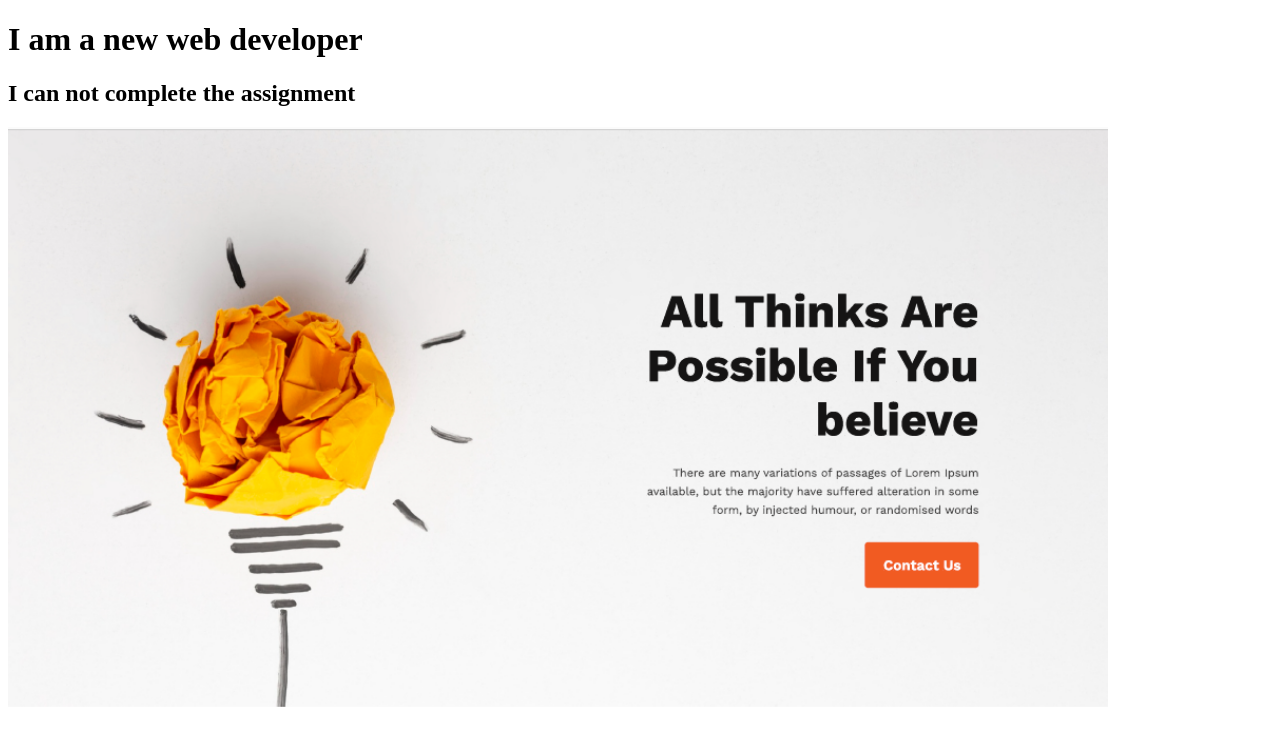
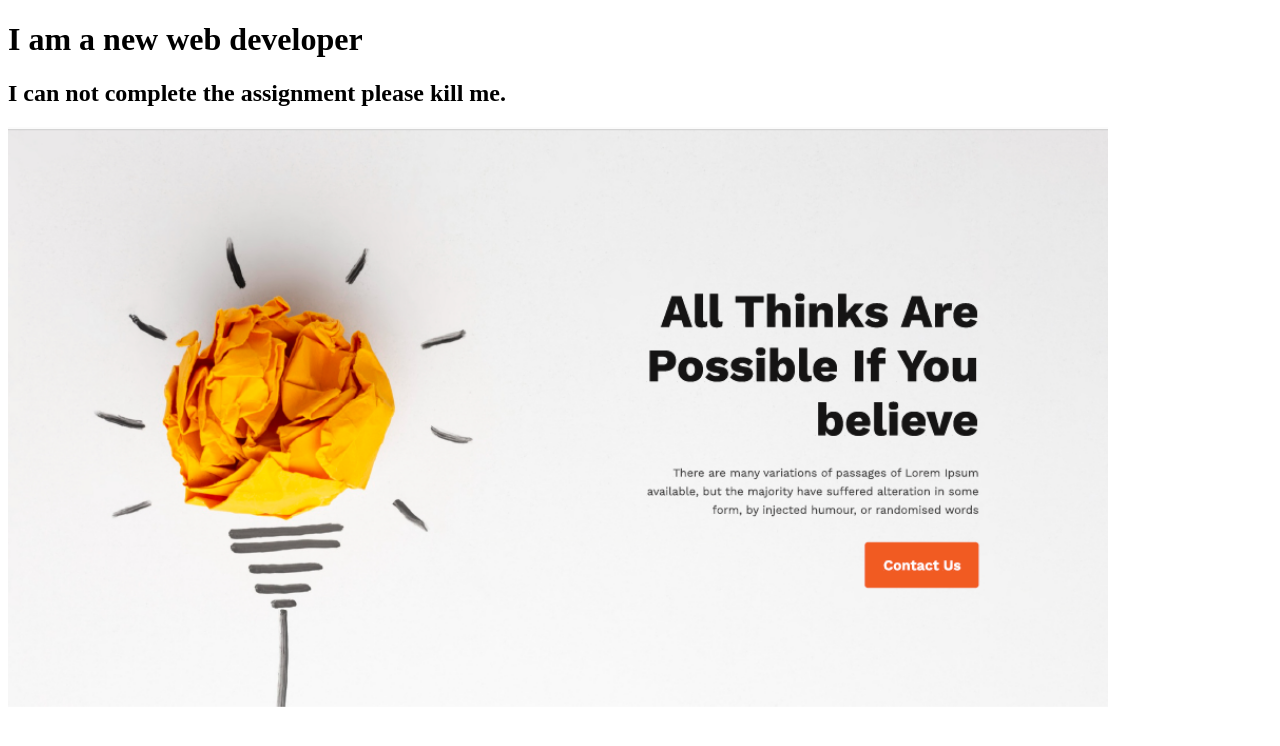
Before and after one commit to asifrahman23/asif-new, a plain HTML site: page index.html in a window 1280 px wide. Drawn offline with Linux system fonts and the light colour scheme.

```diff
--- a/index.html
+++ b/index.html
@@ -8,7 +8,7 @@
 </head>
 <body>
     <h1>I am a new web developer</h1>
-    <h2>I can not complete the assignment</h2>
+    <h2>I can not complete the assignment please kill me.</h2>
     <img src="ta.png" style="width:1100px">
 </body>
 </html>
```
